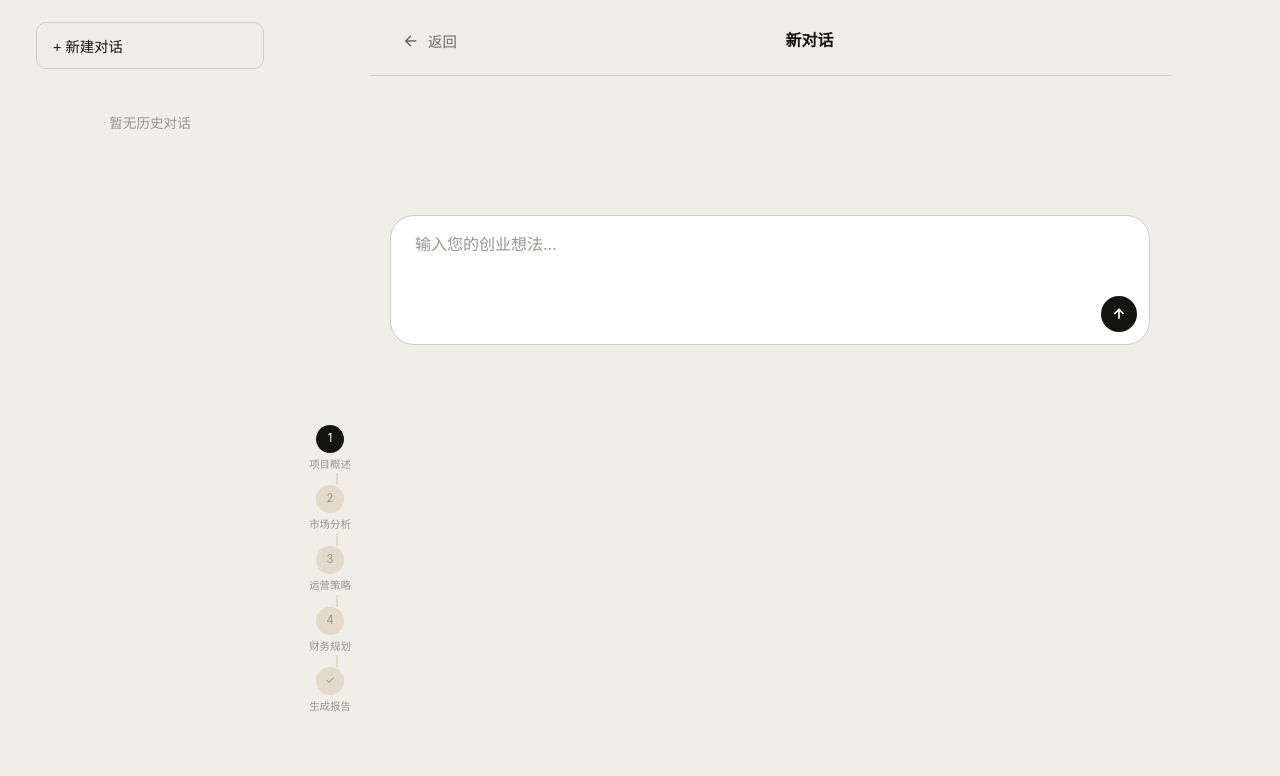
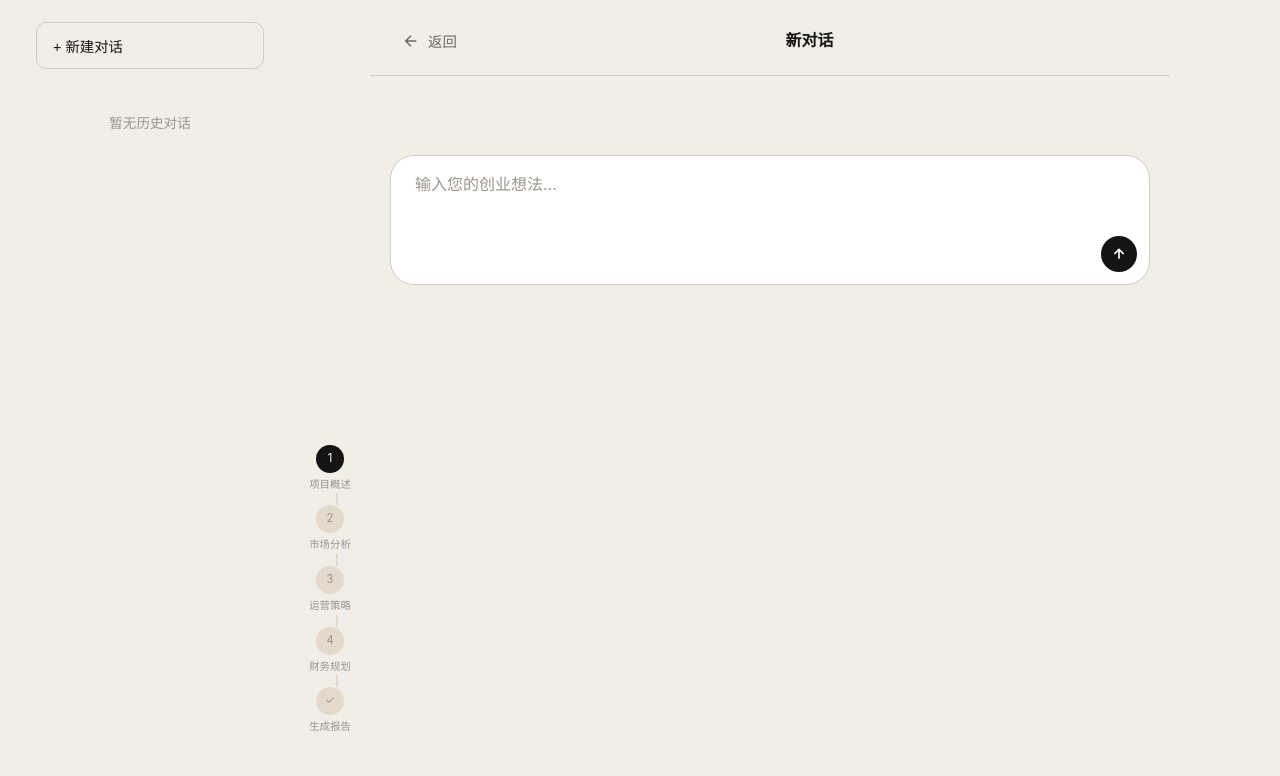
Before and after one commit to HuYee2025/BrandGPT, a Flask app: page /chat in a window 1280 px wide. Shown: the part 74-850 px from the top of the page. Run offline with Flask 3, Linux system fonts and the light colour scheme.

Commit message:
修复进度条位置CSS
- 调整右侧进度条栏的CSS

```diff
--- a/templates/chat.html
+++ b/templates/chat.html
@@ -31,8 +31,8 @@
     display: flex;
     flex-direction: column;
     flex-shrink: 0;
-    justify-content: center;
-    padding: 20px 0;
+    justify-content: flex-start;
+    padding-top: 100px;
 }
 
 .progress-container {
```
